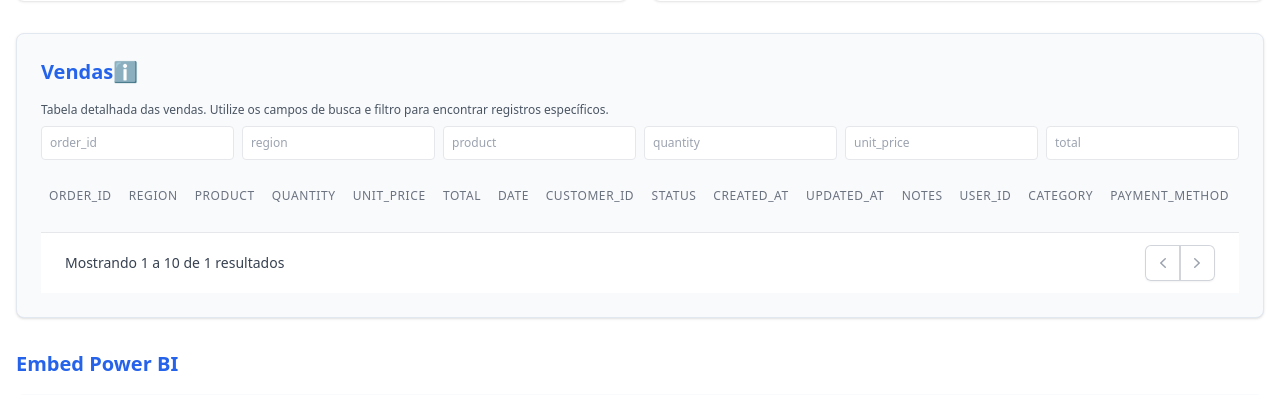
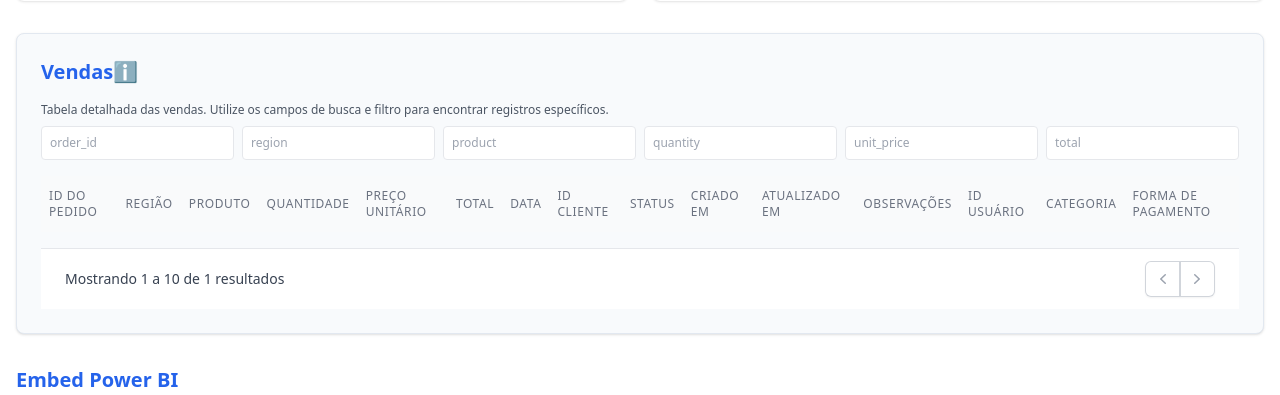
Before and after one commit to LipeLacross/Moura-Stack-Training, a FastAPI app: template app/templates/dashboard.html in a window 1280 px wide. Shown: the part 1379-1774 px from the top of the page. Run offline with FastAPI, Linux system fonts and the light colour scheme; the template is opened without the code that fills it: most values are stand-ins (such as "Sample title", 1, 10 or a date in 2020); data that the repository does not hold is empty; some libraries are stand-ins or nearby versions.

Commit message:
update dashboard: localize sales table headers to Portuguese; expand preview rendering to full schema fields

```diff
--- a/app/templates/dashboard.html
+++ b/app/templates/dashboard.html
@@ -141,21 +141,21 @@
       <table class="min-w-full divide-y divide-gray-200" id="sales-table">
         <thead class="bg-gray-50">
           <tr>
-            <th class="px-2 py-3 text-left text-xs font-medium text-gray-500 uppercase tracking-wider">order_id</th>
-            <th class="px-2 py-3 text-left text-xs font-medium text-gray-500 uppercase tracking-wider">region</th>
-            <th class="px-2 py-3 text-left text-xs font-medium text-gray-500 uppercase tracking-wider">product</th>
-            <th class="px-2 py-3 text-left text-xs font-medium text-gray-500 uppercase tracking-wider">quantity</th>
-            <th class="px-2 py-3 text-left text-xs font-medium text-gray-500 uppercase tracking-wider">unit_price</th>
-            <th class="px-2 py-3 text-left text-xs font-medium text-gray-500 uppercase tracking-wider">total</th>
-            <th class="px-2 py-3 text-left text-xs font-medium text-gray-500 uppercase tracking-wider">date</th>
-            <th class="px-2 py-3 text-left text-xs font-medium text-gray-500 uppercase tracking-wider">customer_id</th>
-            <th class="px-2 py-3 text-left text-xs font-medium text-gray-500 uppercase tracking-wider">status</th>
-            <th class="px-2 py-3 text-left text-xs font-medium text-gray-500 uppercase tracking-wider">created_at</th>
-            <th class="px-2 py-3 text-left text-xs font-medium text-gray-500 uppercase tracking-wider">updated_at</th>
-            <th class="px-2 py-3 text-left text-xs font-medium text-gray-500 uppercase tracking-wider">notes</th>
-            <th class="px-2 py-3 text-left text-xs font-medium text-gray-500 uppercase tracking-wider">user_id</th>
-            <th class="px-2 py-3 text-left text-xs font-medium text-gray-500 uppercase tracking-wider">category</th>
-            <th class="px-2 py-3 text-left text-xs font-medium text-gray-500 uppercase tracking-wider">payment_method</th>
+            <th class="px-2 py-3 text-left text-xs font-medium text-gray-500 uppercase tracking-wider">ID do Pedido</th>
+            <th class="px-2 py-3 text-left text-xs font-medium text-gray-500 uppercase tracking-wider">Região</th>
+            <th class="px-2 py-3 text-left text-xs font-medium text-gray-500 uppercase tracking-wider">Produto</th>
+            <th class="px-2 py-3 text-left text-xs font-medium text-gray-500 uppercase tracking-wider">Quantidade</th>
+            <th class="px-2 py-3 text-left text-xs font-medium text-gray-500 uppercase tracking-wider">Preço Unitário</th>
+            <th class="px-2 py-3 text-left text-xs font-medium text-gray-500 uppercase tracking-wider">Total</th>
+            <th class="px-2 py-3 text-left text-xs font-medium text-gray-500 uppercase tracking-wider">Data</th>
+            <th class="px-2 py-3 text-left text-xs font-medium text-gray-500 uppercase tracking-wider">ID Cliente</th>
+            <th class="px-2 py-3 text-left text-xs font-medium text-gray-500 uppercase tracking-wider">Status</th>
+            <th class="px-2 py-3 text-left text-xs font-medium text-gray-500 uppercase tracking-wider">Criado em</th>
+            <th class="px-2 py-3 text-left text-xs font-medium text-gray-500 uppercase tracking-wider">Atualizado em</th>
+            <th class="px-2 py-3 text-left text-xs font-medium text-gray-500 uppercase tracking-wider">Observações</th>
+            <th class="px-2 py-3 text-left text-xs font-medium text-gray-500 uppercase tracking-wider">ID Usuário</th>
+            <th class="px-2 py-3 text-left text-xs font-medium text-gray-500 uppercase tracking-wider">Categoria</th>
+            <th class="px-2 py-3 text-left text-xs font-medium text-gray-500 uppercase tracking-wider">Forma de Pagamento</th>
           </tr>
         </thead>
         <tbody class="bg-white divide-y divide-gray-200" id="sales-table-body">
@@ -390,7 +390,7 @@ services:
   <img src="/public/statistics.png" alt="Análises Estatísticas" class="w-full h-64 object-contain" />
 </div>
 
-<!-- Scripts para gráficos dinâmicos Chart.js e D3 -->
+<!-- Scripts para gráficos dinâmicos Chart.js, ApexCharts, Plotly e D3 -->
 <script>
 let currentPage = 1;
 let totalRows = 0;
@@ -442,18 +442,28 @@ async function fetchMetricsAndSales(page = 1) {
   tbody.innerHTML = '';
   if (!salesData.preview || salesData.preview.length === 0) {
     const tr = document.createElement('tr');
-    tr.innerHTML = `<td colspan="5" class="text-center text-gray-500 py-6">Nenhum dado encontrado para os filtros selecionados.</td>`;
+    tr.innerHTML = `<td colspan="15" class="text-center text-gray-500 py-6">Nenhum dado encontrado para os filtros selecionados.</td>`;
     tbody.appendChild(tr);
   } else {
     salesData.preview.forEach(sale => {
       const tr = document.createElement('tr');
       tr.className = 'hover:bg-gray-50';
       tr.innerHTML = `
-        <td class=\"px-6 py-4 whitespace-nowrap text-sm text-gray-900\">${sale.date || ''}</td>
-        <td class=\"px-6 py-4 whitespace-nowrap text-sm text-gray-900\">${sale.product}</td>
-        <td class=\"px-6 py-4 whitespace-nowrap text-sm text-gray-900\">${sale.quantity}</td>
-        <td class=\"px-6 py-4 whitespace-nowrap text-sm text-gray-900\">R$ ${Number(sale.unit_price).toLocaleString('pt-BR', {minimumFractionDigits: 2})}</td>
-        <td class=\"px-6 py-4 whitespace-nowrap text-sm font-medium text-gray-900\">R$ ${Number(sale.total).toLocaleString('pt-BR', {minimumFractionDigits: 2})}</td>
+        <td class="px-2 py-4 whitespace-nowrap text-sm text-gray-900">${sale.order_id ?? ''}</td>
+        <td class="px-2 py-4 whitespace-nowrap text-sm text-gray-900">${sale.region ?? ''}</td>
+        <td class="px-2 py-4 whitespace-nowrap text-sm text-gray-900">${sale.product ?? ''}</td>
+        <td class="px-2 py-4 whitespace-nowrap text-sm text-gray-900">${sale.quantity ?? ''}</td>
+        <td class="px-2 py-4 whitespace-nowrap text-sm text-gray-900">R$ ${sale.unit_price !== undefined ? Number(sale.unit_price).toLocaleString('pt-BR', {minimumFractionDigits: 2}) : ''}</td>
+        <td class="px-2 py-4 whitespace-nowrap text-sm text-gray-900">R$ ${sale.total !== undefined ? Number(sale.total).toLocaleString('pt-BR', {minimumFractionDigits: 2}) : ''}</td>
+        <td class="px-2 py-4 whitespace-nowrap text-sm text-gray-900">${sale.date ?? ''}</td>
+        <td class="px-2 py-4 whitespace-nowrap text-sm text-gray-900">${sale.customer_id ?? ''}</td>
+        <td class="px-2 py-4 whitespace-nowrap text-sm text-gray-900">${sale.status ?? ''}</td>
+        <td class="px-2 py-4 whitespace-nowrap text-sm text-gray-900">${sale.created_at ?? ''}</td>
+        <td class="px-2 py-4 whitespace-nowrap text-sm text-gray-900">${sale.updated_at ?? ''}</td>
+        <td class="px-2 py-4 whitespace-nowrap text-sm text-gray-900">${sale.notes ?? ''}</td>
+        <td class="px-2 py-4 whitespace-nowrap text-sm text-gray-900">${sale.user_id ?? ''}</td>
+        <td class="px-2 py-4 whitespace-nowrap text-sm text-gray-900">${sale.category ?? ''}</td>
+        <td class="px-2 py-4 whitespace-nowrap text-sm text-gray-900">${sale.payment_method ?? ''}</td>
       `;
       tbody.appendChild(tr);
     });
```
